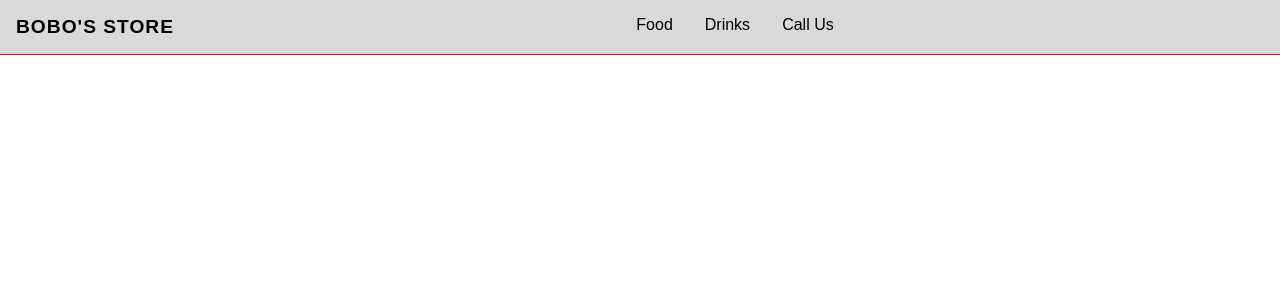
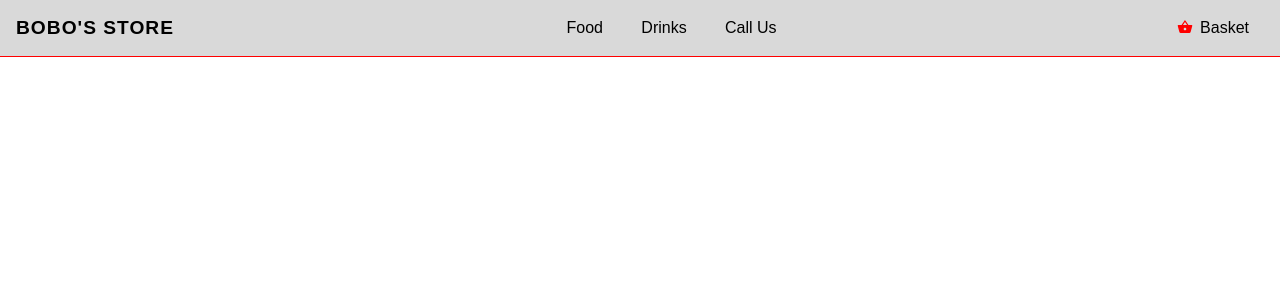
Before and after one commit to Exodera/Bobo-s-Store, a React (Create React App) app: page / in a window 1280 px wide. Shown: the top 300 px of the page. Built offline with nearby package versions, Linux system fonts and the light colour scheme.

Commit message:
added shopping cart & icons

```diff
--- a/package.json
+++ b/package.json
@@ -8,6 +8,7 @@
     "@testing-library/user-event": "^13.5.0",
     "react": "^18.2.0",
     "react-dom": "^18.2.0",
+    "react-icons": "^4.4.0",
     "react-scripts": "5.0.1",
     "web-vitals": "^2.1.4"
   },
--- a/src/components/Navbar/Navbar.css
+++ b/src/components/Navbar/Navbar.css
@@ -5,10 +5,12 @@
 }
 
 .navbar{
+    box-sizing: border-box;
     background-color: #D9D9D9;
     display: flex;
     position: relative;
     justify-content: space-between;
+    align-items: center;
     border-bottom: 1px solid red;
 
     margin: 0 auto;
@@ -18,7 +20,7 @@ a{
    text-decoration: none;
    color: black;
    display: inline-block;
-   padding: 1rem;
+   padding: 1.2rem;
 
 }
 a:hover{
@@ -46,8 +48,9 @@ nav{
 }
 
 
+
 .hamburger{
-    appearance: none;
+    display: none;
     border: none;
     user-select: none;
     cursor: pointer;
@@ -88,6 +91,17 @@ nav{
 }
 
 @media screen and (max-width: 768px) {
+    .hamburger{
+        display: flex;
+        flex-direction: column;
+    }
+    .bask-icon{
+        display: none
+    }
+    .basket p{
+        display: none;
+    }
+
     .hamburger span{
         display: block;
     }
@@ -114,3 +128,14 @@ nav{
 
 
 }
+
+.basket {
+    display: flex;
+    margin: 0 1.5rem;
+}
+
+.basket p{
+
+    padding: 0 7px;
+
+}
--- a/src/components/Navbar/Navbar.js
+++ b/src/components/Navbar/Navbar.js
@@ -1,4 +1,4 @@
-
+import {MdShoppingBasket} from 'react-icons/md'
 import {Link} from 'react-router-dom'
 import "./Navbar.css"
 import { useState, React } from 'react'
@@ -22,6 +22,12 @@ const Navbar = () => {
                 <Link to = "/callUs">Call Us</Link>
             </div>
 
+            <div className="basket">
+                <MdShoppingBasket color='red' className='bask-icon'/>
+                <p>Basket</p>
+            </div>
+
+
             <button className='hamburger' onClick={handleOnClick}>
             <span></span>
             <span></span>
```
Also changed, not shown: 1 other file (tests, documents, lock files or other folders).
